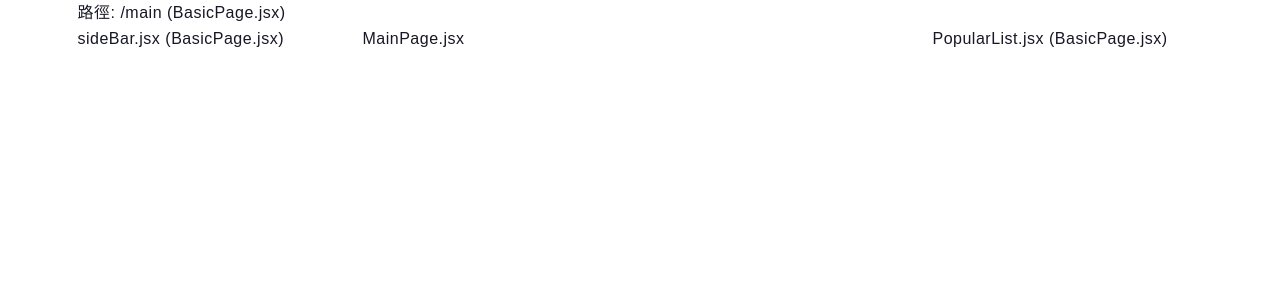
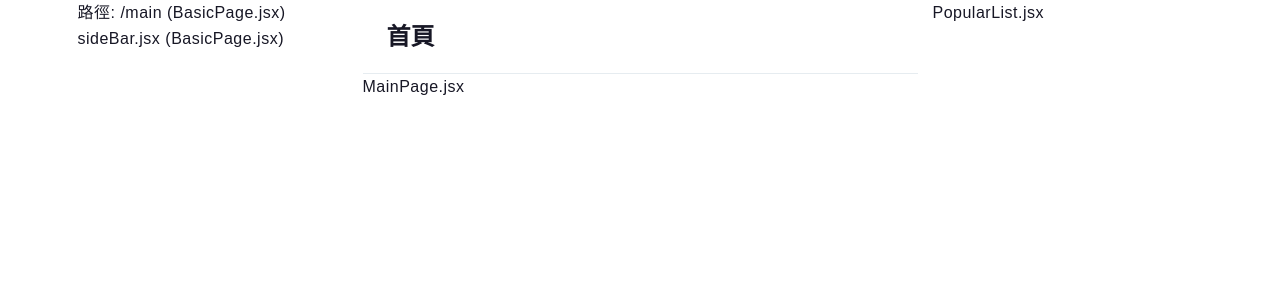
Before and after one commit to Ai-Chen-Hsieh/Twitter-2023, a React (Create React App) app: page /main in a window 1280 px wide. Shown: the top 300 px of the page. Built offline with nearby package versions, Linux system fonts and the light colour scheme.

Commit message:
[共用 Component]_Header 製作

```diff
--- a/src/components/Header.jsx
+++ b/src/components/Header.jsx
@@ -1,5 +1,4 @@
 import { HeaderContainer } from "./common/header.styled"
-
 
 /**
  * 頁首
--- a/src/components/UserHeader.jsx
+++ b/src/components/UserHeader.jsx
@@ -1,7 +1,28 @@
+import styled from "styled-components"
+import { HeaderContainer } from "./common/header.styled"
 
-const UserHeader = () => {
+const StyledHeader = styled.header`
+    display: flex;
+    flex-wrap: wrap;
+    width: 100%;
+`
+
+
+/**
+ * 使用者頁首
+ * @param {string} name - 使用者名稱
+ * @param {string} name - 使用者推文總數
+ * @returns
+ */
+const UserHeader = ({name='', tweetCount=0}) => {
     return (
-        <></>
+        <HeaderContainer>
+            <StyledHeader>
+
+                <h5>{name}</h5>
+                <p className="fz-secondary color-secondary">{tweetCount} 推文</p>
+            </StyledHeader>
+        </HeaderContainer>
     )
 }
 
--- a/src/components/common/header.styled.js
+++ b/src/components/common/header.styled.js
@@ -1,8 +1,13 @@
 import styled from "styled-components";
 
 const StyledHeaderContainer = styled.header`
+  display: flex;
+  flex-wrap: wrap;
+  align-items: center;
   width: 100%;
   min-height: 74px;
+  padding-top: 16px;
+  padding-bottom: 16px;
   padding-left: 24px;
   padding-right: 24px;
   border-bottom: 1px solid #E6ECF0;
--- a/src/pages/BasePage.jsx
+++ b/src/pages/BasePage.jsx
@@ -11,17 +11,15 @@ const BasePage = ({showPopularList = true}) => {
   return (
     <div className="container">
       <div className="row">
-        <div className="col-12">
+        <div className="col-3">
           <p>路徑: {location.pathname} (BasicPage.jsx)</p>
-        </div>
-        <div className="col-3">
           <p>sideBar.jsx (BasicPage.jsx)</p>
         </div>
         <div className="col-6">
           <Outlet />
         </div>
         <div className="col-3">
-          { showPopularList && <p>PopularList.jsx (BasicPage.jsx)</p> }
+          { showPopularList && <p>PopularList.jsx</p> }
         </div>
       </div>
     </div>
--- a/src/pages/MainPage.jsx
+++ b/src/pages/MainPage.jsx
@@ -1,3 +1,5 @@
+import { Header } from "components"
+
 /**
  * [前台] 首頁
  * @returns
@@ -5,6 +7,7 @@
 const MainPage = () => {
     return (
         <>
+            <Header text="首頁" />
             <p>MainPage.jsx</p>
         </>
     )
--- a/src/pages/UserPage.jsx
+++ b/src/pages/UserPage.jsx
@@ -1,3 +1,5 @@
+import { UserHeader } from "components"
+
 /**
  * [前台] 使用者資料頁（推文）
  * @returns
@@ -5,6 +7,10 @@
 const UserPage = () => {
     return (
         <>
+            <UserHeader
+                name="anna"
+                tweetCount={10}
+            />
             <p>UserPage.jsx</p>
         </>
     )
```
